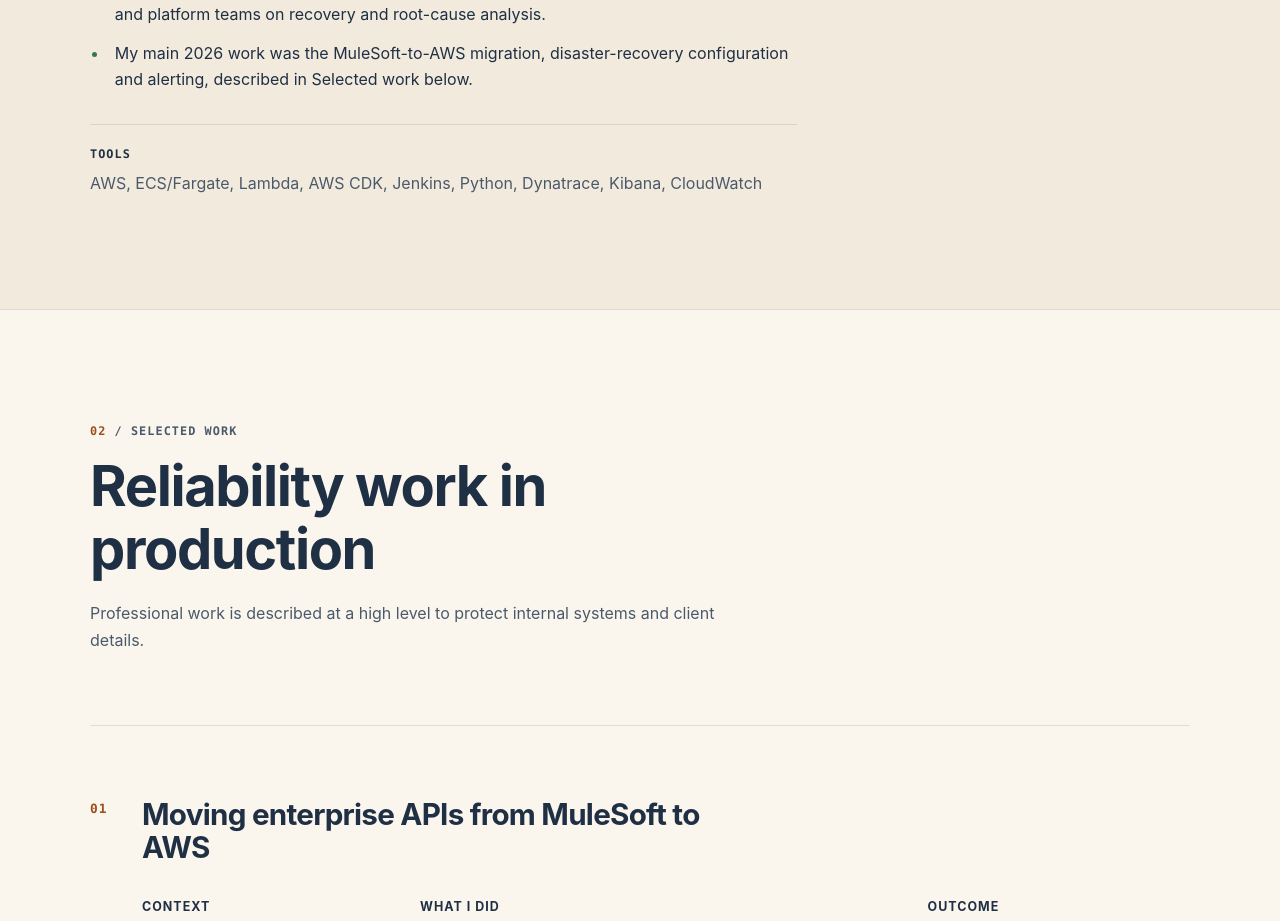
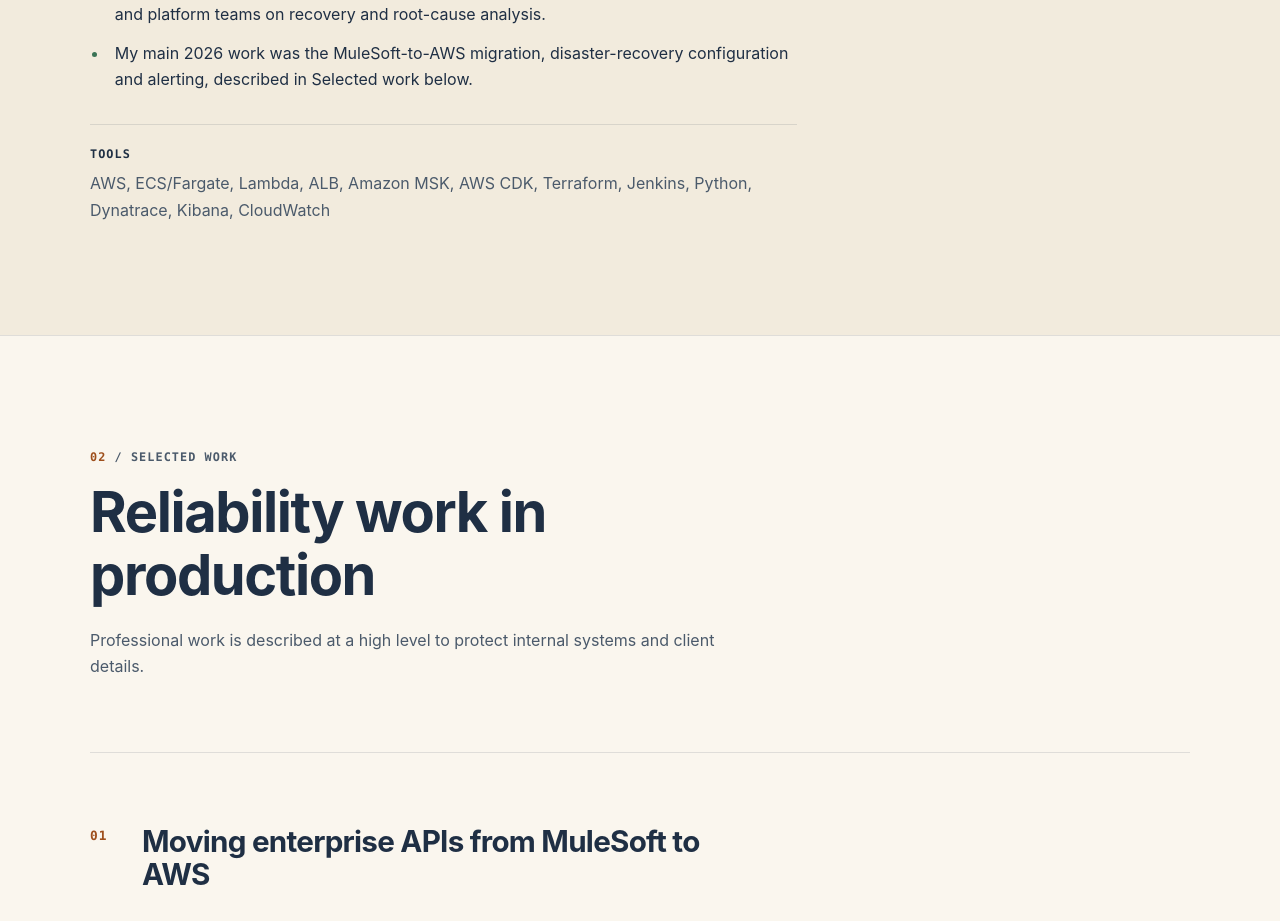
Before and after one commit to ramsrisaikotari/abhiram-portfolio, a React (Vite) app: page / in a window 1280 px wide. Shown: the part 1825-2746 px from the top of the page. Built offline with nearby package versions, Linux system fonts and the light colour scheme; a web font is replaced by a local one.

Commit message:
Iteration 119: update the experience tools line

```diff
--- a/src/data/siteContent.ts
+++ b/src/data/siteContent.ts
@@ -45,7 +45,7 @@ export const experience = {
     "My main 2026 work was the MuleSoft-to-AWS migration, disaster-recovery configuration and alerting, described in Selected work below.",
   ],
   tools:
-    "AWS, ECS/Fargate, Lambda, AWS CDK, Jenkins, Python, Dynatrace, Kibana, CloudWatch",
+    "AWS, ECS/Fargate, Lambda, ALB, Amazon MSK, AWS CDK, Terraform, Jenkins, Python, Dynatrace, Kibana, CloudWatch",
 } as const;
 
 export const selectedWork = {
```
Also changed, not shown: 1 other file (tests, documents, lock files or other folders).
